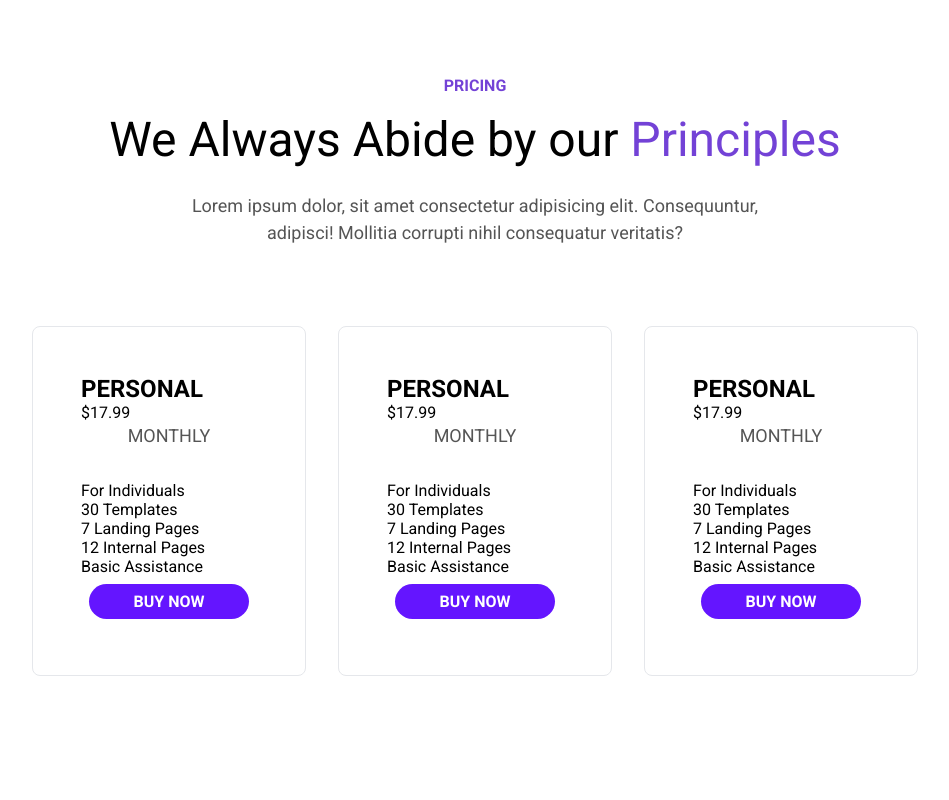
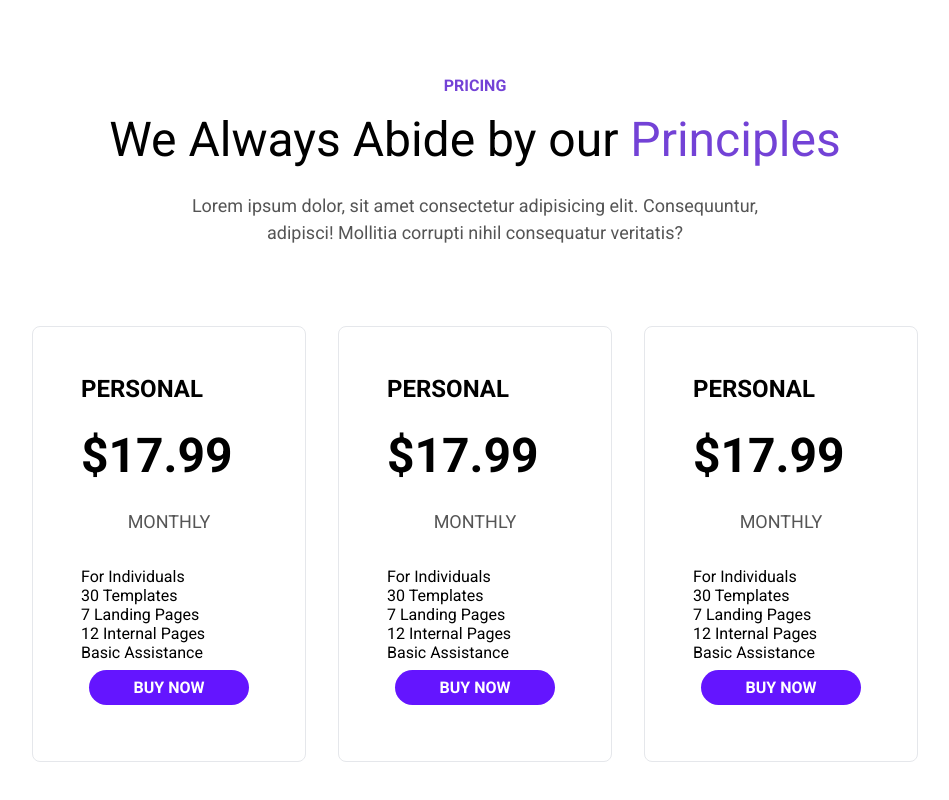
Before and after one commit to Manampa/Final-HTML-CSS-Project, a plain HTML site: page index.html in a window 1280 px wide. Shown: the part 3924-4724 px from the top of the page, without its empty margins (165-1114 px from the left). Drawn offline with Linux system fonts and the light colour scheme.

Commit message:
reverted changes

```diff
--- a/styles.css
+++ b/styles.css
@@ -489,4 +489,70 @@ pricing
     padding: 48px;
     width: calc(100% / 3);
     margin: 0 16px;
+  }
+
+  .pricing__price {
+      font-size: 48px;
+      font-weight: 700;
+      padding: 24px 0;
+  }
+
+
+
+
+
+
+
+
+
+
+  /* #pricing .section__title {
+  padding-top: 16px;
 }
+
+#pricing .section__parra {
+  max-width: 600px;
+  text-align: center;
+}
+
+
+.pricing__container {
+    max-width: 1200px;
+    margin: 0 auto;
+    display: flex;
+    align-items: center;
+    height: 100vh;
+    flex-direction: column;
+}
+
+.pricing__model--wrapper {
+  display: flex;
+  /* justify-content: space-between;
+  flex-wrap: wrap; */
+
+/* }
+
+
+.pricing__model{
+  display: flex;
+  flex-direction: column;
+  border: 1px solid #e5e7eb;
+  border-radius: 8px;
+  width: calc(100% / 3);
+}
+
+
+
+.pricing__middle {
+    margin-left: -2rem;
+    margin-right: -2rem;
+    display: flex;
+    flex: 1 1 0%;
+    flex-direction: column;
+    border-top-width: 2px;
+    border-bottom-width: 2px;
+    padding: 2rem;
+
+  border-top: solid 1px #e5e7eb;
+  border-bottom: solid 1px #e5e7eb;
+} */ */
```
